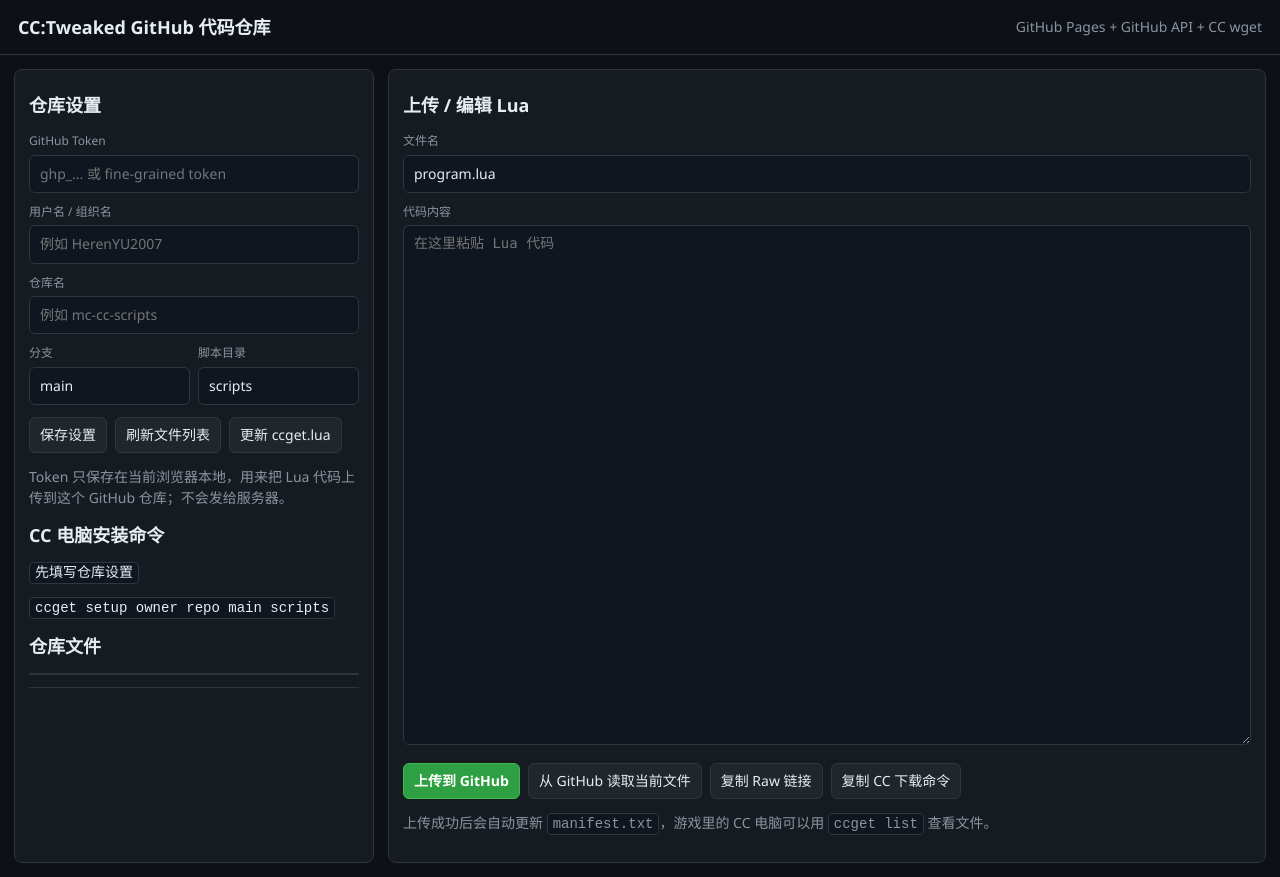
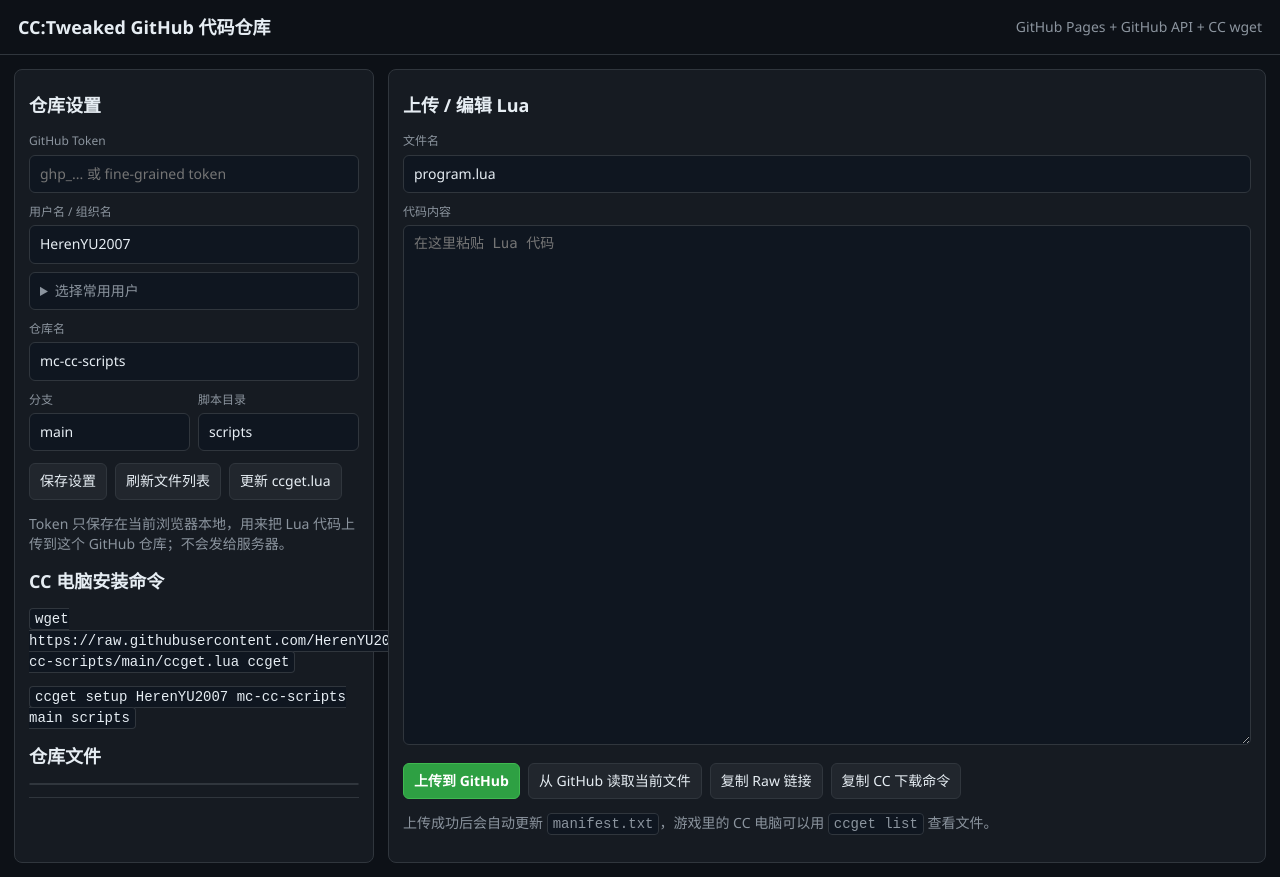
Before and after one commit to HerenYU2007/mc-cc-scripts, a plain HTML site: page index.html in a window 1280 px wide. Drawn offline with Linux system fonts and the light colour scheme.

Commit message:
Add user selection feature in repository settings

```diff
--- a/index.html
+++ b/index.html
@@ -88,6 +88,27 @@
     .row { display: flex; gap: 8px; align-items: center; }
     .row > * { flex: 1; }
     .actions { display: flex; flex-wrap: wrap; gap: 8px; margin-top: 12px; }
+    .picker {
+      margin-top: 8px;
+      border: 1px solid var(--border);
+      border-radius: 6px;
+      background: var(--panel2);
+      overflow: hidden;
+    }
+    .picker summary {
+      cursor: pointer;
+      padding: 8px 10px;
+      color: var(--muted);
+      user-select: none;
+    }
+    .picker .picker-body {
+      display: grid;
+      gap: 8px;
+      padding: 0 10px 10px;
+    }
+    .picker button {
+      text-align: left;
+    }
     .muted { color: var(--muted); }
     .status {
       color: var(--muted);
@@ -140,9 +161,16 @@
       <label>GitHub Token</label>
       <input id="token" type="password" autocomplete="off" placeholder="ghp_... 或 fine-grained token">
       <label>用户名 / 组织名</label>
-      <input id="owner" placeholder="例如 HerenYU2007">
+      <input id="owner" value="HerenYU2007" placeholder="例如 HerenYU2007">
+      <details class="picker">
+        <summary>选择常用用户</summary>
+        <div class="picker-body">
+          <button type="button" class="ownerChoice" data-owner="BobbyWch">BobbyWch</button>
+          <button type="button" class="ownerChoice" data-owner="HerenYU2007">HerenYU2007</button>
+        </div>
+      </details>
       <label>仓库名</label>
-      <input id="repo" placeholder="例如 mc-cc-scripts">
+      <input id="repo" value="mc-cc-scripts" placeholder="例如 mc-cc-scripts">
       <div class="row">
         <div>
           <label>分支</label>
@@ -491,6 +519,13 @@ end
     $("copyRaw").onclick = () => copyText(rawUrl(publicCfg(), scriptPath(publicCfg(), $("filename").value)));
     $("copyPull").onclick = () => copyText(`ccget pull ${cleanFileName($("filename").value)}`);
     for (const id of ["owner", "repo", "branch", "folder"]) $(id).addEventListener("input", updateCommands);
+    for (const button of document.querySelectorAll(".ownerChoice")) {
+      button.addEventListener("click", () => {
+        $("owner").value = button.dataset.owner;
+        updateCommands();
+        setStatus(`已选择用户：${button.dataset.owner}`);
+      });
+    }
     loadSettings();
   </script>
 </body>
```
